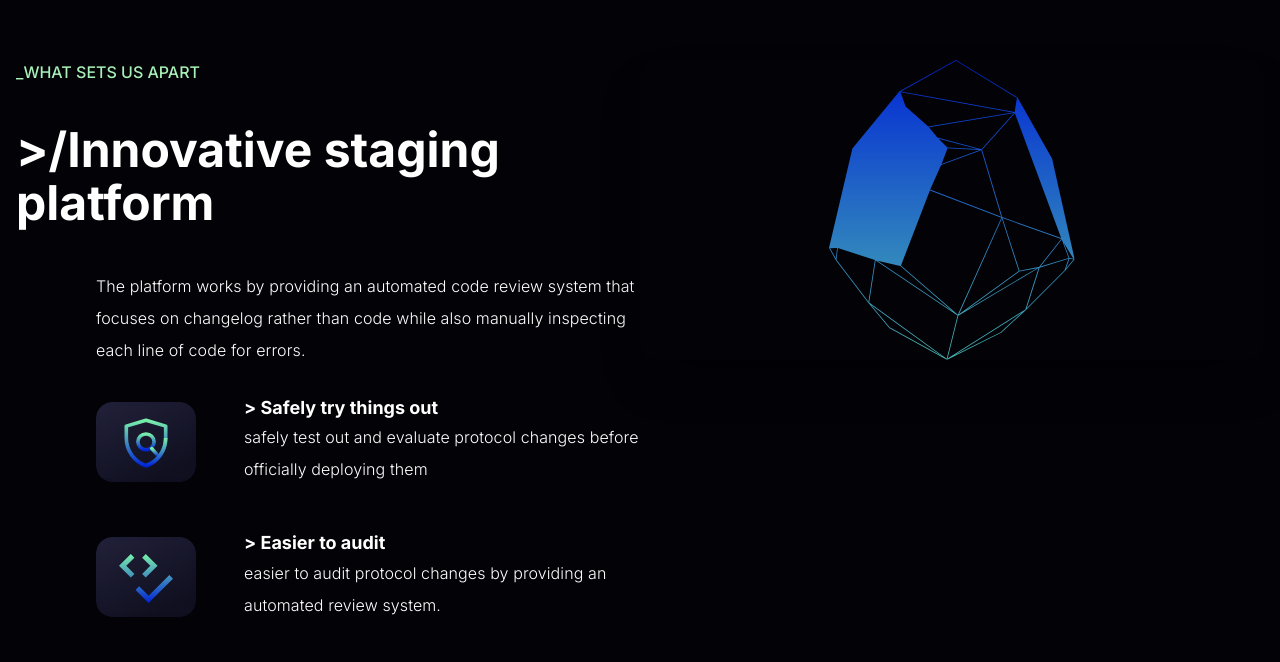
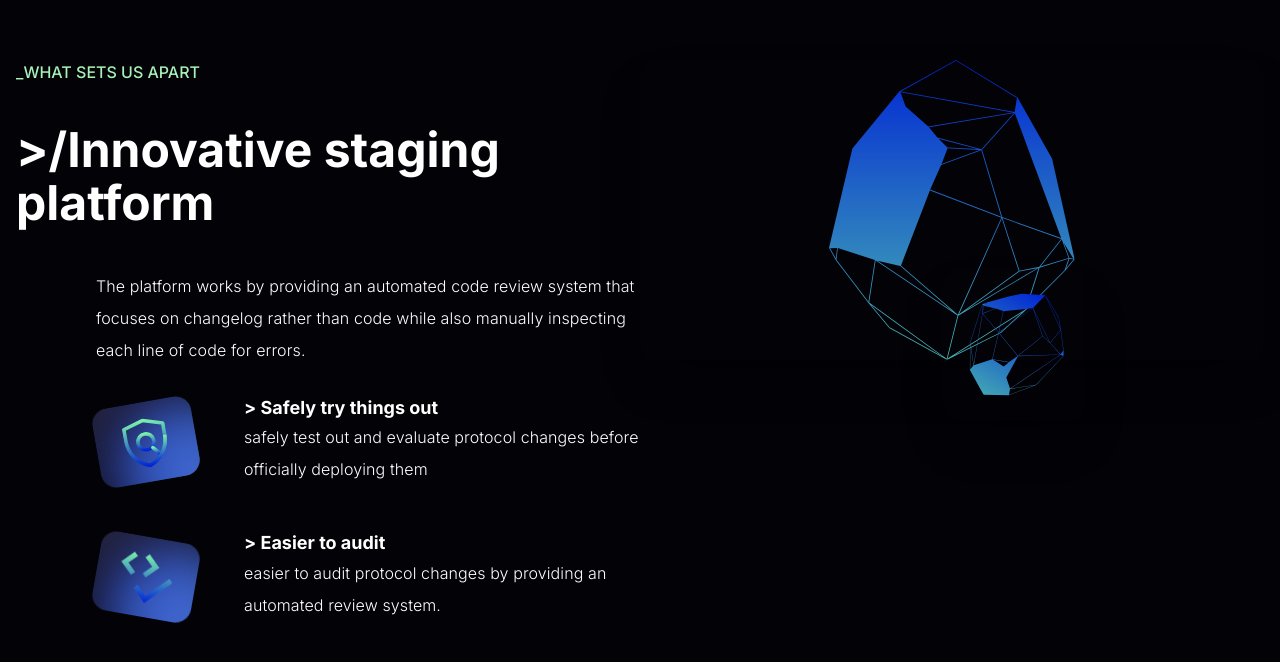
Before and after one commit to ivanJoly/pakt, a Next.js app: page / in a window 1280 px wide. Shown: the part 6277-6939 px from the top of the page. Built offline with nearby package versions, Linux system fonts and the light colour scheme.

Commit message:
add: add misc on set us section

```diff
--- a/sections/set_us.js
+++ b/sections/set_us.js
@@ -21,14 +21,76 @@ export default function SetUs() {
                                 The platform works by providing an automated code review system that focuses on changelog rather than code while also manually inspecting each line of code for errors.
                             </Text>
                             <Flex direction={'column'} gap={12} alignItems={'center'} maxW={600}>
-                                <InfoCard title={'> Safely try things out'} description={'safely test out and evaluate protocol changes before officially deploying them'} image={'safe_retrieval'} />
-                                <InfoCard title={'> Easier to audit'} description={'easier to audit protocol changes by providing an automated review system.'} image={'code_check'} />
+                                <InfoCard
+                                    title={'> Safely try things out'}
+                                    description={'safely test out and evaluate protocol changes before officially deploying them'}
+                                    image={'safe_retrieval'}
+                                    rotate={-10}
+                                >
+                                    {/* Misc Background; */}
+                                    <Box
+                                        position={'absolute'}
+                                        top={{ base: '5%', lg: '5%' }}
+                                        left={{ base: '15%', lg: '15%' }}
+                                        height={135}
+                                        width={135}
+                                        borderRadius={'50%'}
+                                        filter={'blur(25px)'}
+                                        background={'#2E56FF'}
+                                        zIndex={1}
+                                        opacity={'0.65'}
+                                    ></Box>
+                                    <Box
+                                        position={'absolute'}
+                                        top={{ base: '35%', lg: '35%' }}
+                                        left={{ base: '45%', lg: '45%' }}
+                                        height={95}
+                                        width={95}
+                                        borderRadius={'50%'}
+                                        filter={'blur(25px)'}
+                                        background={'#A7F0B7'}
+                                        zIndex={0}
+                                        opacity={'0.55'}
+                                    ></Box>
+                                </InfoCard>
+                                <InfoCard title={'> Easier to audit'} description={'easier to audit protocol changes by providing an automated review system.'} image={'code_check'} rotate={10}>
+                                    {/* Misc Background; */}
+                                    <Box
+                                        position={'absolute'}
+                                        top={{ base: '5%', lg: '5%' }}
+                                        left={{ base: '15%', lg: '15%' }}
+                                        height={135}
+                                        width={135}
+                                        borderRadius={'50%'}
+                                        filter={'blur(25px)'}
+                                        background={'#2E56FF'}
+                                        zIndex={1}
+                                        opacity={'0.65'}
+                                    ></Box>
+                                    <Box
+                                        position={'absolute'}
+                                        top={{ base: '35%', lg: '35%' }}
+                                        left={{ base: '45%', lg: '45%' }}
+                                        height={95}
+                                        width={95}
+                                        borderRadius={'50%'}
+                                        filter={'blur(25px)'}
+                                        background={'#A7F0B7'}
+                                        zIndex={0}
+                                        opacity={'0.55'}
+                                    ></Box>
+                                </InfoCard>
                             </Flex>
                         </Stack>
                     </Stack>
                     <Flex display={{ base: 'none', sm: 'block' }} flex={'0 1 50%'} justify={'center'} align={'flex-start'} position={'relative'} w={'full'}>
-                        <Box position={'relative'} height={'300px'} rounded={'2xl'} boxShadow={'2xl'} width={'full'} overflow={'hidden'}>
-                            <Image alt={'Hero Image'} fit={'contain'} align={'center'} w={'100%'} h={'100%'} src={'./set_us_vector.svg'} />
+                        <Box position={'relative'}>
+                            <Box position={'relative'} height={'300px'} rounded={'2xl'} boxShadow={'2xl'} width={'full'} overflow={'hidden'}>
+                                <Image alt={'Hero Image'} fit={'contain'} align={'center'} w={'100%'} h={'100%'} src={'./set_us_vector.svg'} />
+                            </Box>
+                            <Box position={'absolute'} left={'60%'} bottom={'-20%'} transform={'translateX(-50%)'} height={'150px'} rounded={'2xl'} boxShadow={'2xl'} overflow={'hidden'}>
+                                <Image alt={'Hero Image'} fit={'contain'} align={'center'} w={'100%'} h={'100%'} src={'./set_us_vector_2.svg'} />
+                            </Box>
                         </Box>
                     </Flex>
                 </Stack>
```
